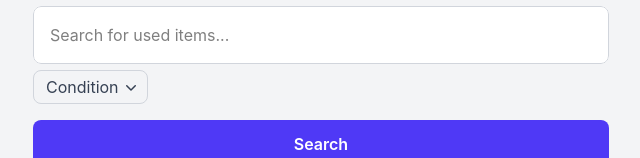
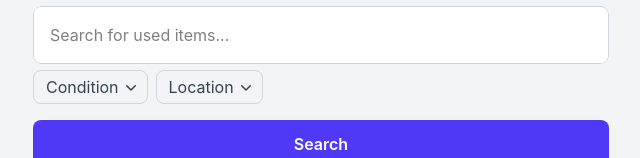
Before and after one commit to enduity/yard-sale, a Next.js app: page / in a window 1280 px wide. Shown: the part 134-292 px from the top of the page, without its empty margins (319-959 px from the left). Built offline with nearby package versions, Linux system fonts and the light colour scheme.

Commit message:
Add location pill to search bar

```diff
--- a/src/app/_components/SearchBar/SearchBar.tsx
+++ b/src/app/_components/SearchBar/SearchBar.tsx
@@ -8,6 +8,7 @@ import { SearchOptionPill } from '@/app/_components/SearchBar/options/SearchOpti
 import { SearchOption } from '@/app/_components/SearchBar/options/SearchOption';
 import { BulletOption } from '@/app/_components/SearchBar/options/BulletOption';
 import { Condition } from '@/types/search';
+import { RequestLocations } from '@/types/requests';
 import { usePreviousSearches } from '@/app/_util/usePreviousSearches';
 import { SuggestionsDropdown } from '@/app/_components/SearchBar/SuggestionsDropdown';
 
@@ -174,6 +175,50 @@ export function SearchBar({ handleSearch }: SearchBarProps) {
                         </BulletOption>
                     </SearchOption>
                 </SearchOptionPill>
+                <SearchOptionPill
+                    text={searchOptions.location ?? 'Location'}
+                    optionUsed={searchOptions.location !== undefined}
+                    dropdownActive={openedOption === 'Location'}
+                    onToggle={() =>
+                        openedOption === 'Location'
+                            ? setOpenedOption('')
+                            : setOpenedOption('Location')
+                    }
+                    onClose={() => setOpenedOption('')}
+                >
+                    <SearchOption
+                        name="Location"
+                        onClose={() => setOpenedOption('')}
+                    >
+                        <BulletOption
+                            onClick={() =>
+                                setSearchOptions({
+                                    ...searchOptions,
+                                    location: undefined,
+                                })
+                            }
+                            selected={searchOptions.location === undefined}
+                        >
+                            All Estonia
+                        </BulletOption>
+                        {Object.values(RequestLocations)
+                            .filter((location) => location !== 'Eesti')
+                            .map((location) => (
+                                <BulletOption
+                                    key={location}
+                                    onClick={() =>
+                                        setSearchOptions({
+                                            ...searchOptions,
+                                            location,
+                                        })
+                                    }
+                                    selected={searchOptions.location === location}
+                                >
+                                    {location}
+                                </BulletOption>
+                            ))}
+                    </SearchOption>
+                </SearchOptionPill>
             </div>
             <button
                 onClick={internalHandleSearch}
```
